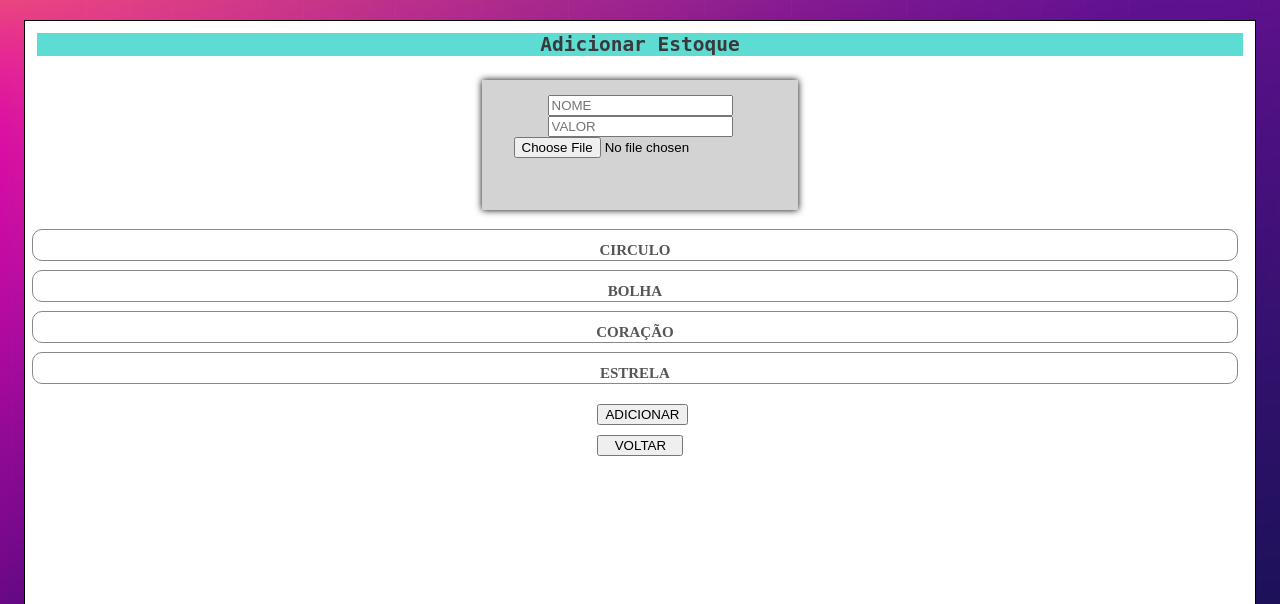
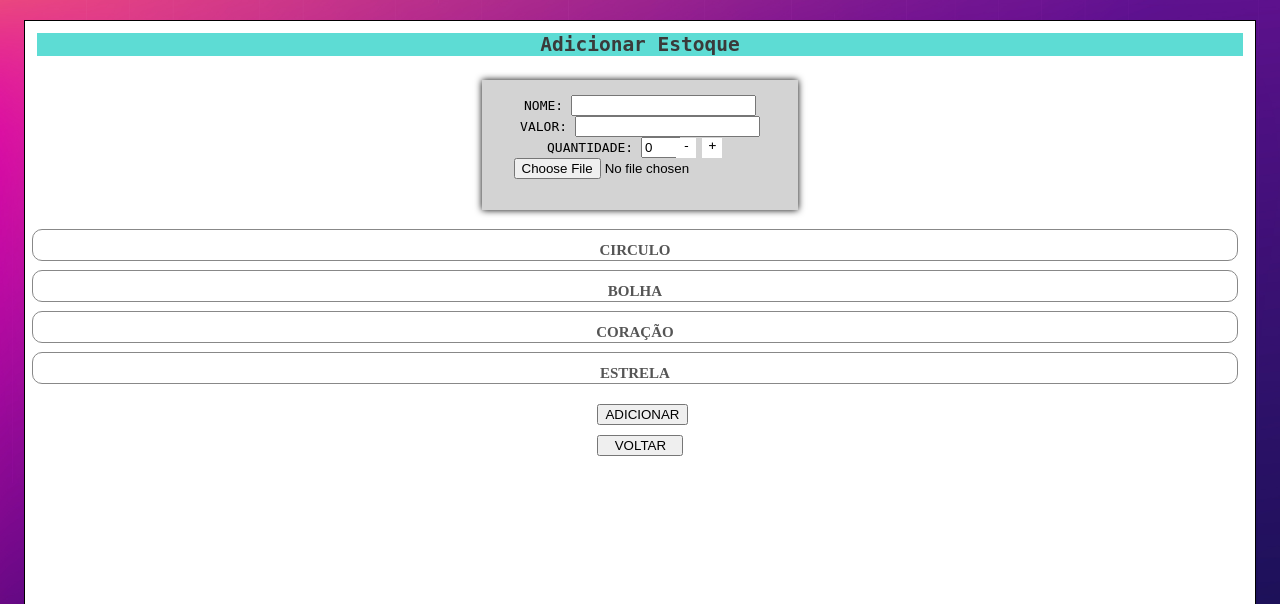
Before and after one commit to gutoPaz371/tcc, a PHP site: page /painel/admin/crudAdm/addEstoque.php in a window 1280 px wide. Shown: the top 604 px of the page. Run offline with PHP 8.4, Linux system fonts and the light colour scheme; the visitor is signed in with stand-in values (Sample User, id 1).

Commit message:
implementacao quanditade add produto

```diff
--- a/painel/admin/crudAdm/addEstoque.php
+++ b/painel/admin/crudAdm/addEstoque.php
@@ -24,6 +24,25 @@
     <link rel="stylesheet" href="processos/addEstoque.css">
     <title>Adicionar Estoque</title>
 </head>
+<style>
+    #quant{
+        width: 20px;
+        height:20px;
+        float: right;
+        position: relative;
+        cursor: pointer;
+        right: 23%;border: medium;
+        border-color: black;
+        background-color: white;
+        margin: 1px 3px 0px 3px;
+    }#quant:hover{
+        background-color: whitesmoke;
+    }#quant:active{
+        background-color: #5ddcd4;
+        width: 18px;
+        height: 18px;
+    }
+</style>
 <body>
 
 
@@ -34,8 +53,12 @@
     <div class="arquivos">
         <form class="caixa" action="./processos/processaAddEstoque.php" method="POST" enctype="multipart/form-data">
             <span<?php echo $cor ?>"><?php echo $erro;?></span><br>
-        <input type="text" name="nome" placeholder="NOME"><br>
-        <input type="moeda" name="preco" placeholder="VALOR"><br>
+            <label for="">NOME: </label>
+            <input type="text" name="nome" ><br>
+            <label for="">VALOR: </label>
+            <input type="moeda" name="preco" ><br>
+            <label for="">QUANTIDADE: </label>
+            <input id="qt" value="0" onkeypress="return event.charCode >= 48 && event.charCode <= 57" name="quant" style="width: 40px;" ><div id="quant" onclick="add(this)">+</div><div id="quant" onclick="rem(this)">-</div>
             <input class="arq" type="file" name="arquivo"><br>
     </div>
 
@@ -45,7 +68,6 @@
             <div id='coracao' class="cor" onclick="select(id)"><h1>CORAÇÃO</h1></div>
             <div id='estrela' class="cor" onclick="select(id)"><h1>ESTRELA</h1></div>
         </div>
-
         <div class="btn-adicionar">
             <button id="tipo" name="tipo" value="" type="submit">ADICIONAR</button>
             </form><a href="../logado.php"><button class="tipo">VOLTAR</button></a>
@@ -59,7 +81,7 @@
     oldCor="";
     oldId="";
     selectCor="";
-    cor= "#5ddcd4";
+    cor= "red";
     function select(id){
         if(oldId.length>0 && oldId!=id){
             document.getElementById(oldId).style.borderColor=oldCor;
@@ -85,6 +107,17 @@
         }
         document.getElementById('tipo').value=selectCor;
     }
+    function add(){
+        let quant=parseInt(document.getElementById('qt').value);
+        quant=quant+1;
+        document.getElementById('qt').value=quant;
+    }function rem(){
+        let quant=parseInt(document.getElementById('qt').value);
+        quant=quant-1;
+        if(quant>=0){
+            document.getElementById('qt').value=quant;
+        }
+    }
 </script>
 </html>
 <!--CODIGO PRODUZIDO POR AUGUSTO OLIVEIRA PAZ 201902535855-->
--- a/painel/admin/crudAdm/processos/addEstoque.css
+++ b/painel/admin/crudAdm/processos/addEstoque.css
@@ -75,3 +75,4 @@ body{
     margin-top: 10px;
     margin-left: auto;
     margin-right: auto;
+}
```
Lines whose indentation alone changed are shown as unchanged.
